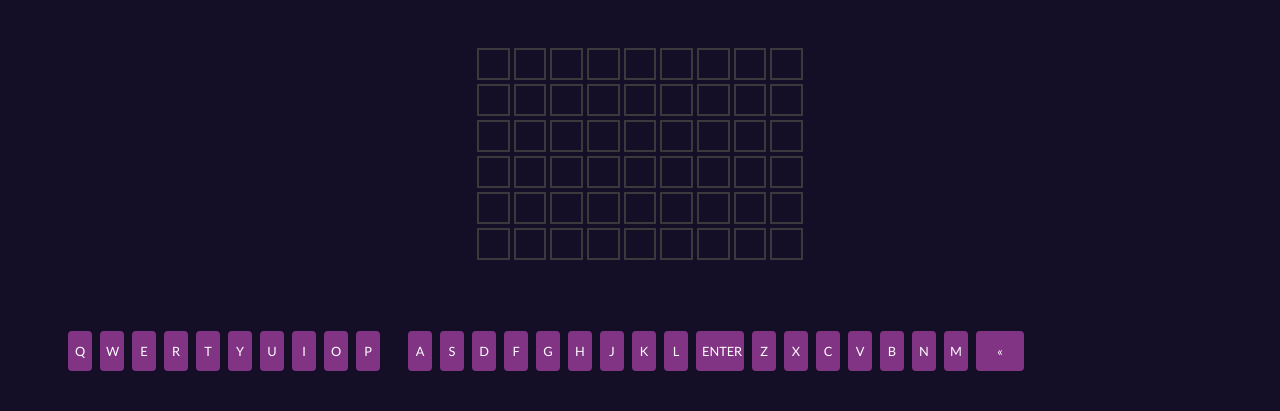
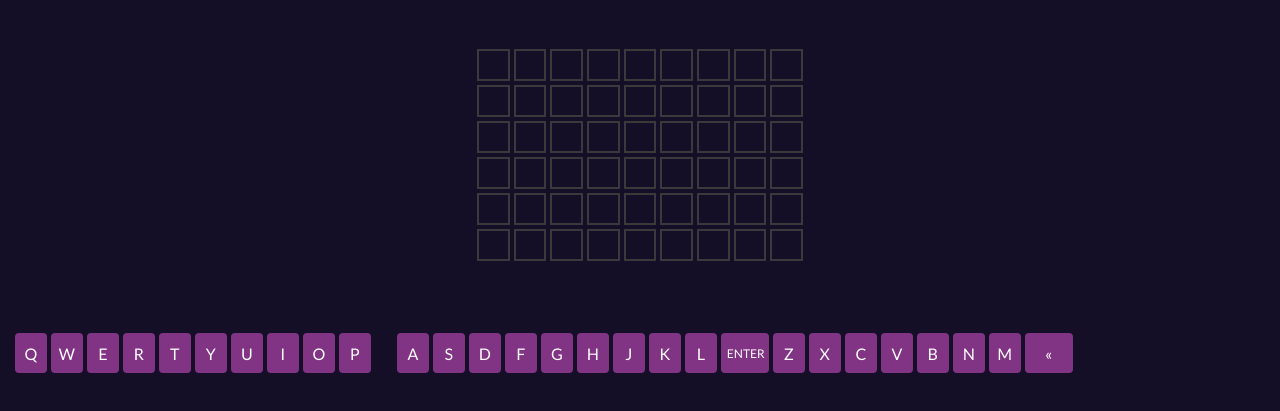
Before and after one commit to 1zach/dslWordle, a plain HTML site: page index.html in a window 1280 px wide. Shown: the part 113-524 px from the top of the page. Drawn offline with Linux system fonts and the light colour scheme.

Commit message:
Update Keyboard Size

```diff
--- a/style.css
+++ b/style.css
@@ -29,26 +29,30 @@ body {
 }
 
 .keyboard-container {
-    width: 90vw;
+    width: 98vw;
     display: flex;
     flex-wrap: wrap;
 
 }
 
 .keyboard-container button {
-    width: 1.5rem;
+    width: 2rem;
     height: 2.5rem;
     border-radius: 4px;
     border: none;
     background-color: #813384;
-    margin: 4px;
-    font-size: .8rem;
+    margin: 2px;
+    font-size: 1rem;
 }
 
 .keyboard-container button:nth-child(20),
 .keyboard-container button:nth-child(28) {
     width: 3rem;
     text-align: center;
+}
+
+.keyboard-container button:nth-child(20) {
+    font-size: .75rem;
 }
 
 .keyboard-container button:nth-child(11) {
```
